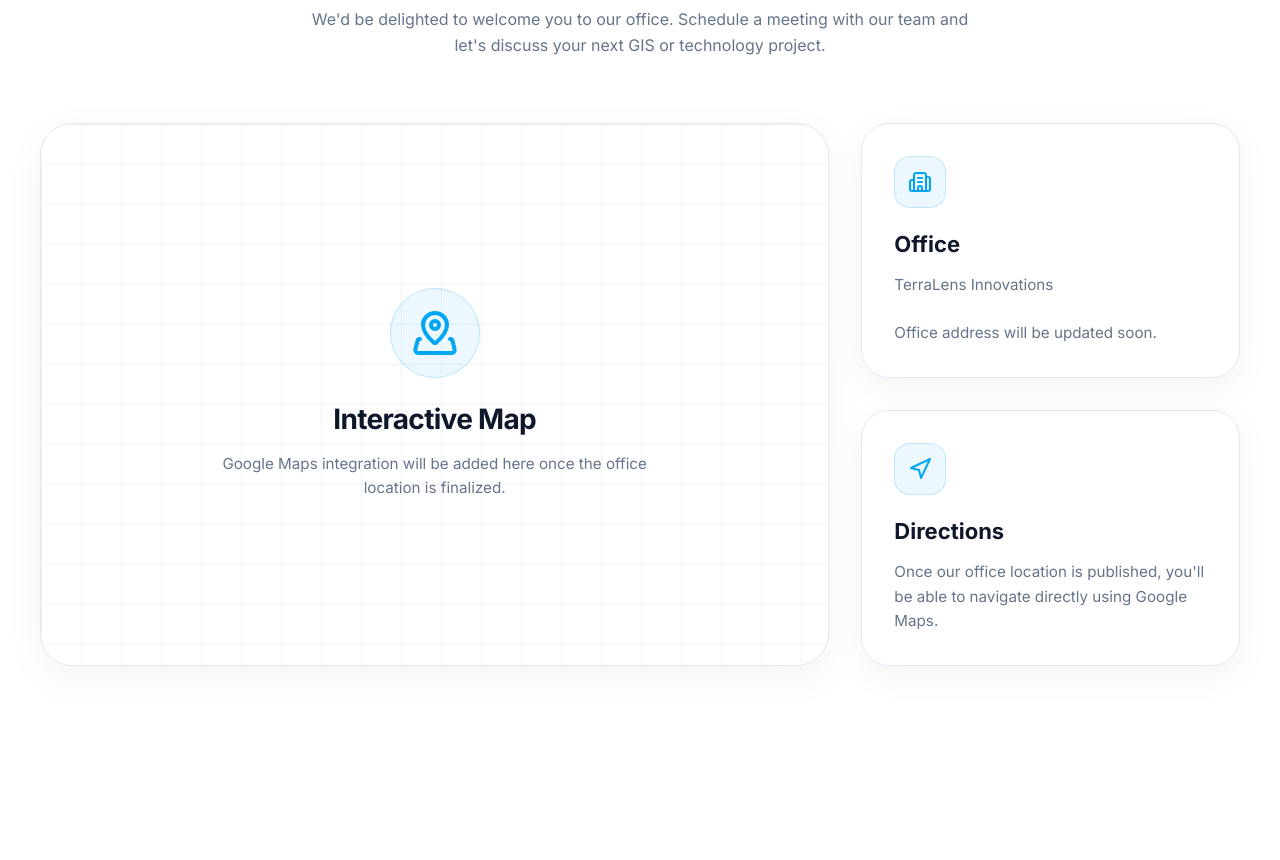
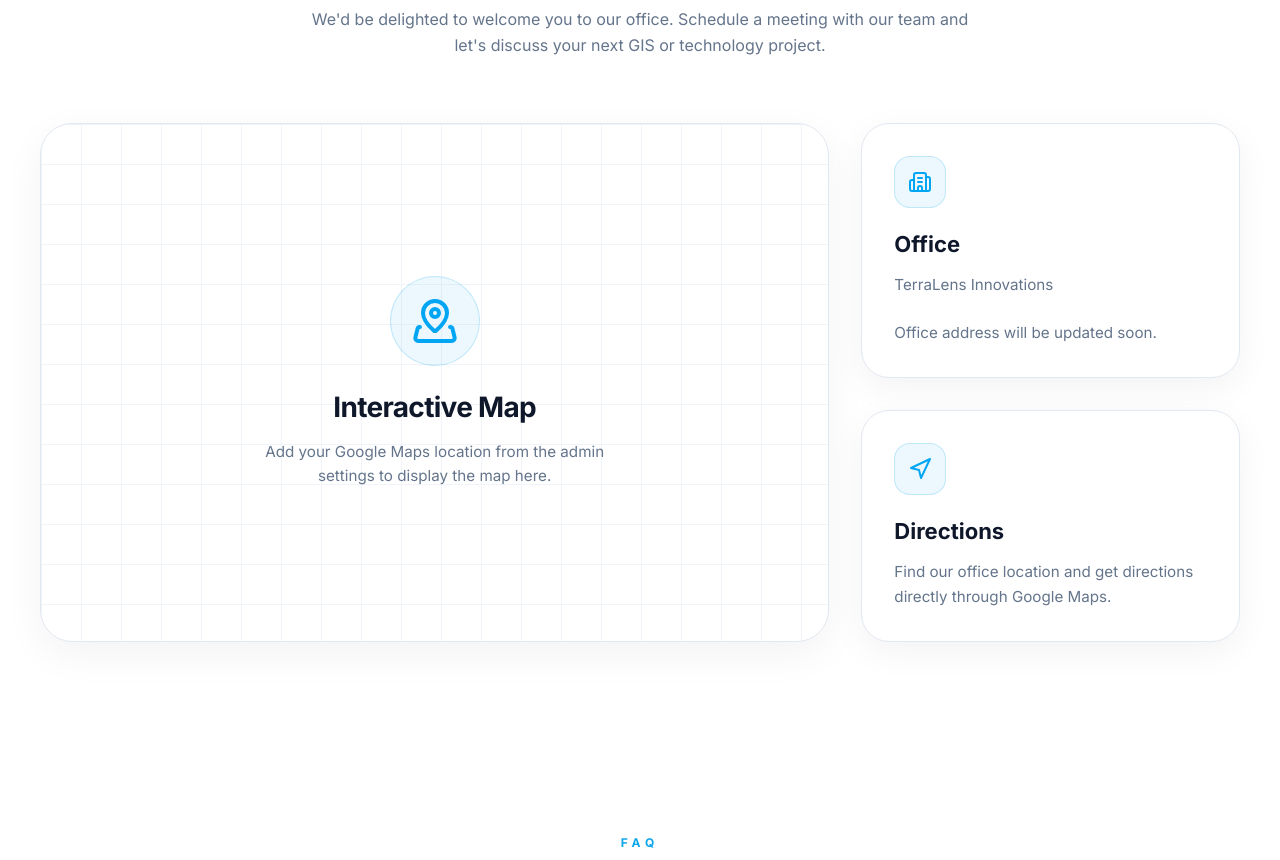
Before and after one commit to Anas1125/CMS-Webiste, a React (Vite) app in the folder frontend/terralens-redesign/: page /contact in a window 1280 px wide. Shown: the part 1780-2640 px from the top of the page. Built offline with nearby package versions, Linux system fonts and the light colour scheme; no server answers.

Commit message:
Fix contact map integration

```diff
--- a/frontend/terralens-redesign/src/components/ContactPage/OfficeLocation.jsx
+++ b/frontend/terralens-redesign/src/components/ContactPage/OfficeLocation.jsx
@@ -4,8 +4,49 @@ import {
   Navigation,
   Building2,
 } from "lucide-react";
+import { useEffect, useState } from "react";
+import { getSettings } from "../../api/settings";
 
 export default function OfficeLocation() {
+  const [address, setAddress] = useState("");
+  const [googleMaps, setGoogleMaps] = useState("");
+
+  useEffect(() => {
+    const loadSettings = async () => {
+      try {
+        const data = await getSettings();
+
+        setAddress(data?.address || "");
+        setGoogleMaps(data?.google_maps || "");
+      } catch (error) {
+        console.error(
+          "Failed to load office location settings:",
+          error
+        );
+      }
+    };
+
+    loadSettings();
+  }, []);
+
+  // Extract the actual URL if the CMS contains
+  // a complete Google Maps iframe HTML snippet.
+  const getGoogleMapsUrl = (value) => {
+    if (!value) return "";
+
+    const iframeMatch = value.match(
+      /<iframe[^>]+src=["']([^"']+)["']/i
+    );
+
+    if (iframeMatch) {
+      return iframeMatch[1];
+    }
+
+    return value.trim();
+  };
+
+  const googleMapsUrl = getGoogleMapsUrl(googleMaps);
+
   return (
     <section
       style={{
@@ -28,7 +69,6 @@ export default function OfficeLocation() {
           boxSizing: "border-box",
         }}
       >
-
         {/* Header */}
         <div
           style={{
@@ -89,8 +129,7 @@ export default function OfficeLocation() {
             boxSizing: "border-box",
           }}
         >
-
-          {/* Map Placeholder Card */}
+          {/* Map */}
           <motion.div
             initial={{ opacity: 0, y: 30 }}
             whileInView={{ opacity: 1, y: 0 }}
@@ -102,18 +141,31 @@ export default function OfficeLocation() {
               border: "1px solid #e2e8f0",
               backgroundColor: "#ffffff",
               minHeight: "440px",
-              display: "flex",
-              alignItems: "center",
-              justifyContent: "center",
               position: "relative",
               overflow: "hidden",
               boxSizing: "border-box",
-              padding: "32px",
               boxShadow:
                 "0 12px 40px rgba(15,23,42,0.05)",
             }}
           >
-
+            {googleMapsUrl ? (
+              <iframe
+                src={googleMapsUrl}
+                title="TerraLens Office Location"
+                width="100%"
+                height="100%"
+                style={{
+                  position: "absolute",
+                  inset: 0,
+                  width: "100%",
+                  height: "100%",
+                  border: "none",
+                }}
+                loading="lazy"
+                referrerPolicy="no-referrer-when-downgrade"
+              />
+            ) : (
+              <>
                 {/* Background Grid Pattern */}
                 <div
                   style={{
@@ -133,6 +185,14 @@ export default function OfficeLocation() {
                     position: "relative",
                     zIndex: 10,
                     maxWidth: "28rem",
+                    padding: "32px",
+                    margin: "auto",
+                    height: "100%",
+                    display: "flex",
+                    flexDirection: "column",
+                    alignItems: "center",
+                    justifyContent: "center",
+                    boxSizing: "border-box",
                   }}
                 >
                   <div
@@ -172,10 +232,12 @@ export default function OfficeLocation() {
                       lineHeight: "1.6",
                     }}
                   >
-                Google Maps integration will be added here
-                once the office location is finalized.
+                    Add your Google Maps location from the
+                    admin settings to display the map here.
                   </p>
                 </div>
+              </>
+            )}
           </motion.div>
 
           {/* Office Details Stack */}
@@ -187,7 +249,6 @@ export default function OfficeLocation() {
               boxSizing: "border-box",
             }}
           >
-
             {/* Office */}
             <div
               style={{
@@ -238,12 +299,13 @@ export default function OfficeLocation() {
                   color: "#64748b",
                   fontSize: "0.95rem",
                   lineHeight: "1.6",
+                  margin: 0,
                 }}
               >
                 TerraLens Innovations
                 <br />
                 <br />
-                Office address will be updated soon.
+                {address || "Office address will be updated soon."}
               </p>
             </div>
 
@@ -297,14 +359,39 @@ export default function OfficeLocation() {
                   color: "#64748b",
                   fontSize: "0.95rem",
                   lineHeight: "1.6",
+                  margin: 0,
                 }}
               >
-                Once our office location is published,
-                you'll be able to navigate directly using
-                Google Maps.
+                Find our office location and get directions
+                directly through Google Maps.
               </p>
+
+              {googleMapsUrl && (
+                <a
+                  href={`https://www.google.com/maps/dir/?api=1&destination=${encodeURIComponent(
+                    address
+                  )}`}
+                  target="_blank"
+                  rel="noopener noreferrer"
+                  style={{
+                    display: "inline-flex",
+                    alignItems: "center",
+                    justifyContent: "center",
+                    marginTop: "18px",
+                    padding: "11px 18px",
+                    borderRadius: "10px",
+                    backgroundColor: "#0ea5e9",
+                    color: "#ffffff",
+                    textDecoration: "none",
+                    fontSize: "14px",
+                    fontWeight: "600",
+                    transition: "all 0.2s ease",
+                  }}
+                >
+                  Open in Google Maps
+                </a>
+              )}
             </div>
-
           </div>
         </div>
       </div>
```
Lines whose indentation alone changed are shown as unchanged.
